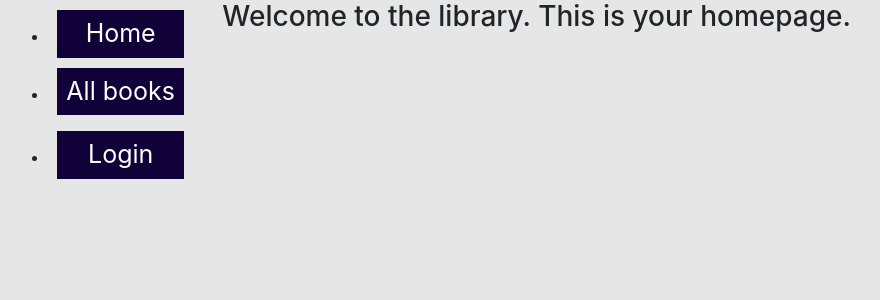
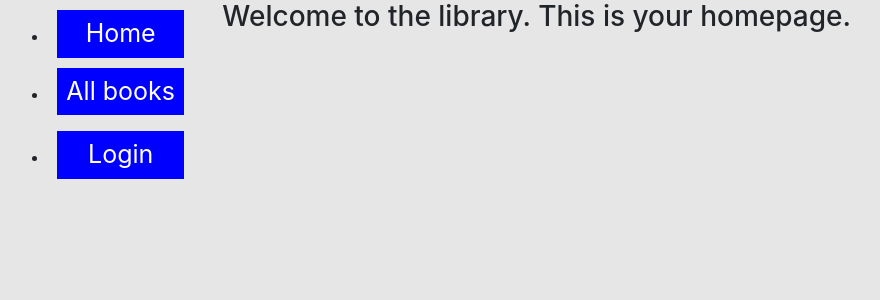
Before and after one commit to Persian-Prince/Innovator-s-Library, a Django app: page / in a window 1280 px wide. Shown: the top 300 px of the page, without its empty margins (6-886 px from the left). Run offline with Django 3.2, Linux system fonts and the light colour scheme; some libraries are stand-ins or nearby versions.

Commit message:
Changed buttons color

```diff
--- a/static/css/base.css
+++ b/static/css/base.css
@@ -7,7 +7,7 @@ a {
   text-decoration: none;
   font-size:25px;
   color: #ffffff;
-  background-color: rgb(16, 2, 56);
+  background-color: blue;
   margin: 10px 8px;
   display: flex;
   justify-content: center;
```
